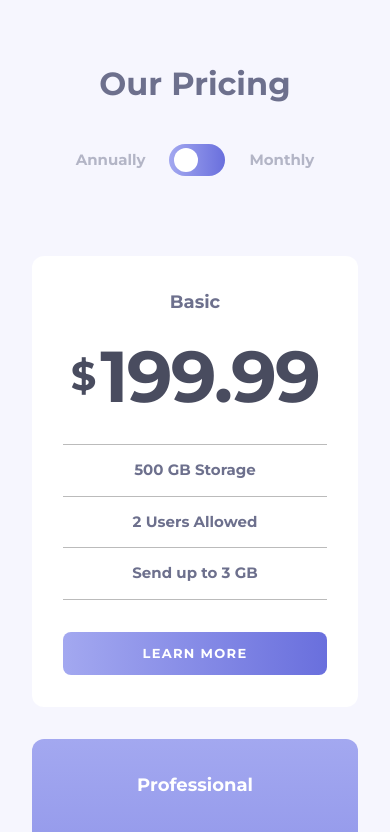
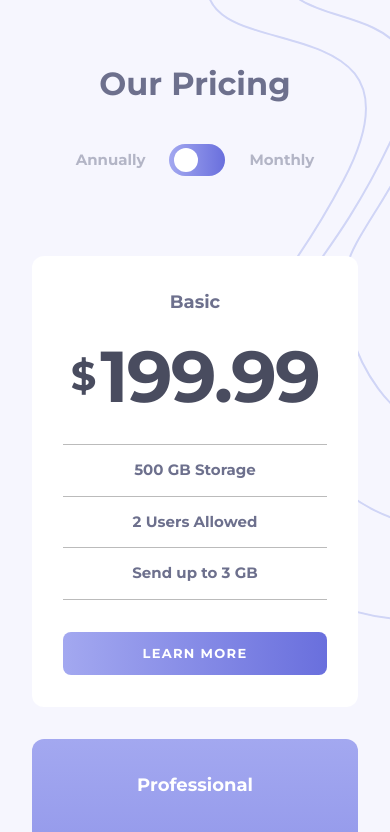
Before and after one commit to YokoMentor/pricing-component-toggle-tailwind, a React (Vite) app: page / in a window 390 px wide. Shown: the top 832 px of the page. Built offline with nearby package versions, Linux system fonts and the light colour scheme.

Commit message:
Applied background image for mobile

```diff
--- a/src/App.jsx
+++ b/src/App.jsx
@@ -3,7 +3,7 @@ import './App.css'
 
 function App() {
   return (
-    <div className='flex flex-col min-h-screen justify-center items-center bg-bg'>
+    <div className='flex flex-col min-h-screen justify-center items-center bg-bg bg-bg-top bg-no-repeat bg-[194px_-36px]'>
       <div className='flex flex-col justify-center items-center mb-20 mt-[60px]'>
           <h1 className='text-[32px] text-primary-text mb-9'>Our Pricing</h1>
           <div className='flex flex-row items-center justify-center'>
--- a/tailwind.config.js
+++ b/tailwind.config.js
@@ -20,6 +20,11 @@ export default {
     fontFamily: {
       sans: ["Montserrat", "sans-serif"],
     },
-    extend: {},
+    extend: {
+      backgroundImage: {
+        "bg-top": "url('./images/bg-top.svg')",
+        "bg-bottom": "url('./images/bg-bttom.svg')",
+      },
+    },
   },
 };
```
